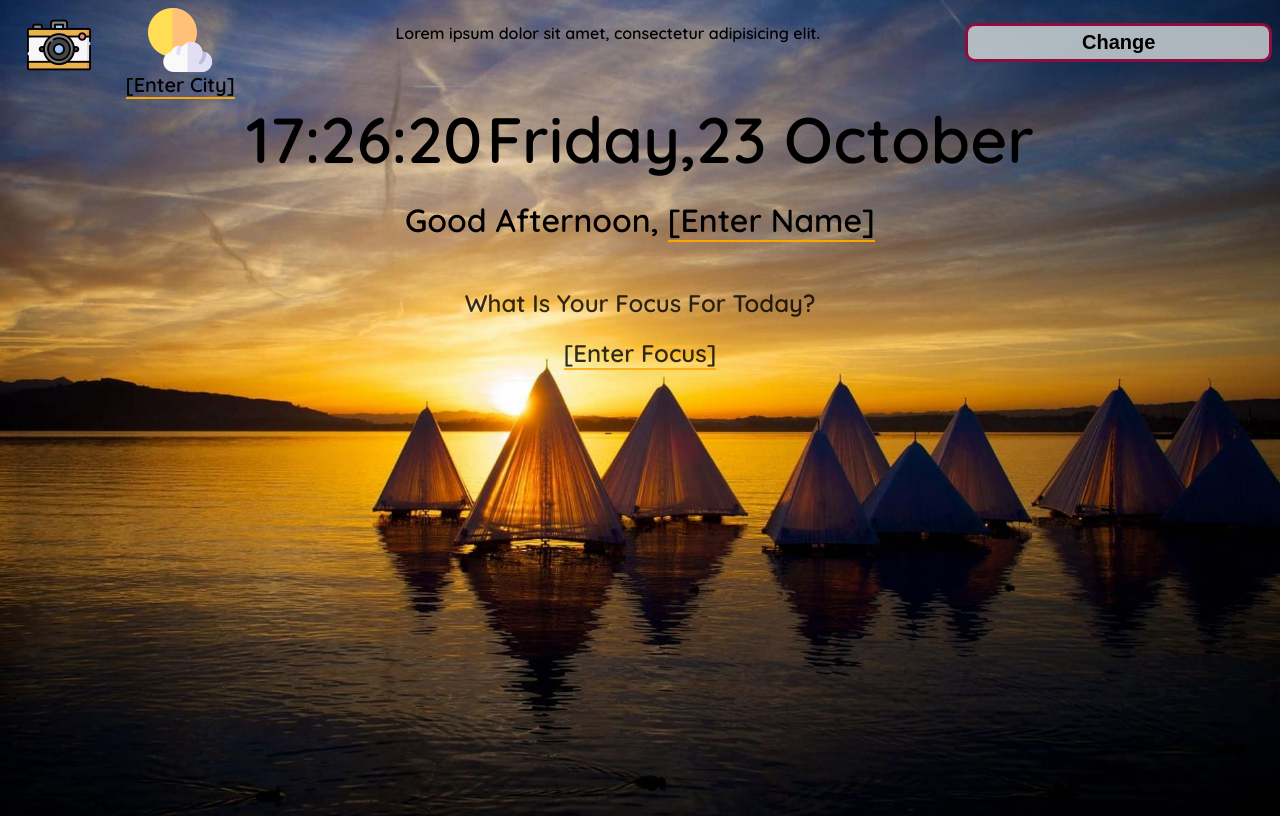
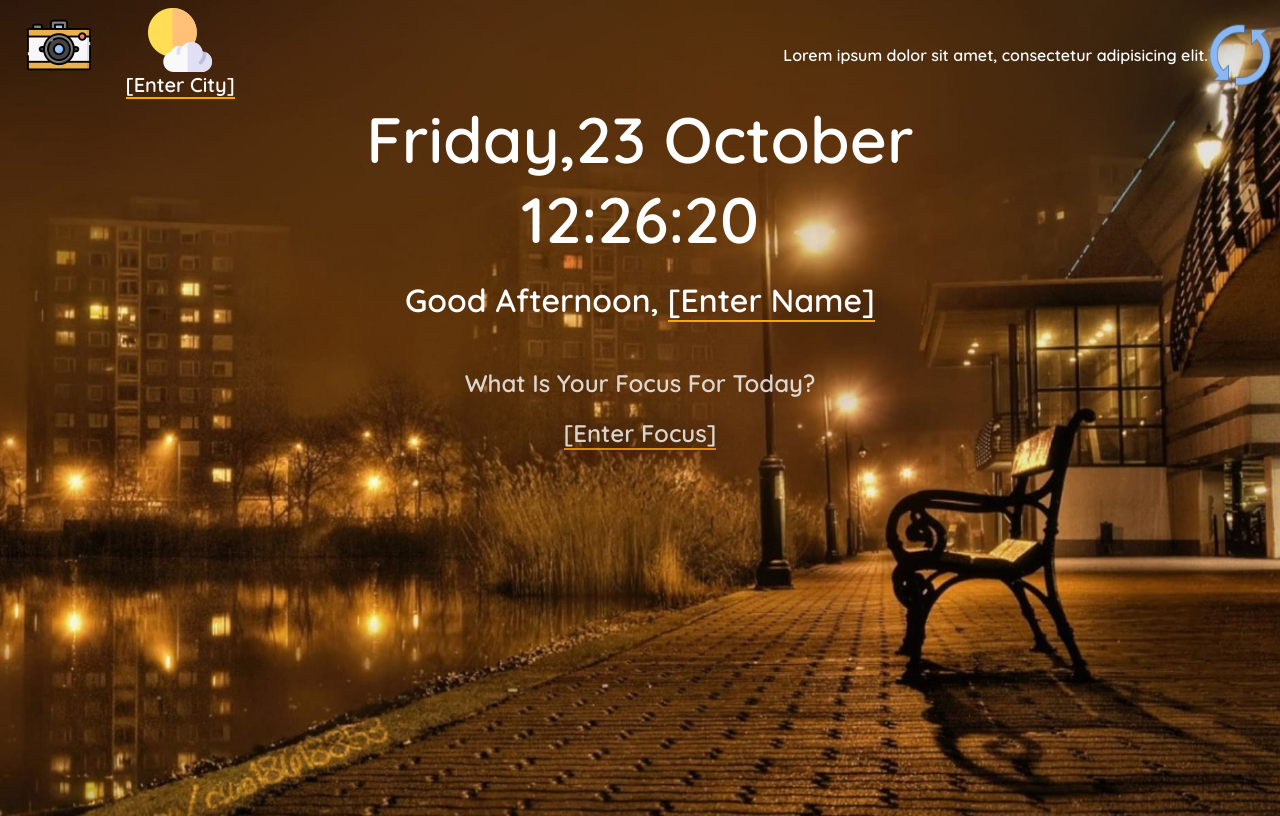
Before and after one commit to IgorYevtushenkoUA/Momentum, a plain HTML site: page index.html in a window 1280 px wide. Drawn offline with Linux system fonts and the light colour scheme.

Commit message:
update: change size and icons

```diff
--- a/css/style.scss
+++ b/css/style.scss
@@ -62,8 +62,32 @@ button:hover {
 
   .quote-block {
     display: grid;
-    grid-template-columns: 7fr 3fr;
+    grid-template-columns: 7fr 64px;
     margin-top: 15px;
+    text-align: right;
+    align-items: center;
+
+    .quote {
+    }
+
+    button {
+      text-decoration: none;
+      border: none;
+      background-color: transparent;
+      text-align: center;
+      width: 64px;
+      height: 64px;
+
+      img {
+        background: transparent;
+        width: 64px;
+        height: 64px;
+        margin-top: -5px;
+        margin-left: -5px;
+      }
+
+    }
+
   }
 }
 
@@ -76,9 +100,13 @@ button:hover {
 
 
 .main {
+  .time {
+    display: grid;
+    grid-template-columns: 1fr;
 
-  .time-h, .time-d {
-    font-size: 4rem;
+    .time-h, .time-d {
+      font-size: 4rem;
+    }
   }
 
   h1 {
@@ -128,7 +156,6 @@ button:hover {
   overflow-y: auto;
   background-color: rgba(201, 197, 208, 0.90);
 }
-
 
 
 .modal-window-photos {
@@ -189,6 +216,16 @@ button:hover {
 }
 
 @media (max-width: 650px) {
+
+  .main {
+    .time {
+      .time-h, .time-d {
+        font-size: 2rem;
+      }
+    }
+  }
+
+
   .modal-window-photos {
 
     .photos-card {
--- a/index.html
+++ b/index.html
@@ -21,15 +21,15 @@
 
     <div class="quote-block">
         <span class="quote" id="quote">Lorem ipsum dolor sit amet, consectetur adipisicing elit.</span>
-        <button class="btn_quote" id="btn_quote">Change</button>
+        <button class="btn_quote" id="btn_quote"><img src="./assets/icons/refresh.png" alt=""></button>
     </div>
 
 </header>
 
 <main class="main">
     <div class="time">
-        <time class="time time-h" id="time-h"></time>
-        <time class="time time-d" id="time-d"></time>
+            <time class="time-d" id="time-d"></time>
+            <time class="time-h" id="time-h"></time>
     </div>
     <div class="greeting">
         <h1>
@@ -38,7 +38,7 @@
         </h1>
     </div>
     <h2>What Is Your Focus For Today?</h2>
-    <h2 >
+    <h2>
         <span class="focus" id="focus" contenteditable="true"></span>
     </h2>
 
--- a/script.js
+++ b/script.js
@@ -2,7 +2,7 @@
 const DAY = ["Sunday", "Monday", "Tuesday", "Wednesday", "Thursday", "Friday", "Saturday"]
 const MONTH = ["January", "February", "March", "April", "May", "June", "July", "August", "September", "October", "November", "December"]
 const PHOTOS_NUMBER = 20
-
+const HOUR = 12
 
 let time_h = document.querySelector('.time-h'),
     time_d = document.querySelector('.time-d'),
@@ -30,6 +30,8 @@ function showTime() {
     let hour = today.getHours()
     let min = today.getMinutes()
     let sec = today.getSeconds();
+
+    hour = HOUR
 
     time_h.innerHTML = `${hour}<span>:</span>${addZero(min)}<span>:</span>${addZero(sec)}`;
     time_d.innerHTML = `${getDayName(dayName)}<span>,</span>${(day)}<span> </span>${getMonth(month)}`;
@@ -163,9 +165,15 @@ function fillModalWindowWithPhotos() {
         let wallpaper = background_wallpaper[i]
         wallpaper.addEventListener('click', function (e) {
             wallpaperIndex = e.target.id
+            changeBackgroundWallpaper(wallpaperIndex)
+            changePhotosOrder(wallpaperIndex)
+            document.getElementById("modal-window-photos").style.display = "none";
         })
     }
 }
+
+
+
 
 btn_ok_photo.addEventListener("click", function () {
     if (wallpaperIndex !== -1) {
@@ -192,15 +200,20 @@ function setWallpaper() {
     let hour = today.getHours()
     let min = today.getMinutes()
     let sec = today.getSeconds()
+
+    hour = HOUR
+
     // утро 6:00-12:00,
     if (hour >= 6 && hour < 12) {
         greeting.textContent = 'Good Morning, ';
+        document.body.style.color = 'white';
     }
     // день 12:00-18:00,
     if (hour >= 12 && hour < 18) {
         document.body.style.backgroundImage =
             "url('./assets/images/day/')";
         greeting.textContent = 'Good Afternoon, ';
+        document.body.style.color = 'white';
     }
     // вечер 18:00-24:00,
     if (hour >= 18 && hour <= 23) {
```
Also changed, not shown: assets/icons/refresh.png (added), assets/icons/reload.png (added), assets/icons/weather.png (deleted), css/style.css, 1 other file.
